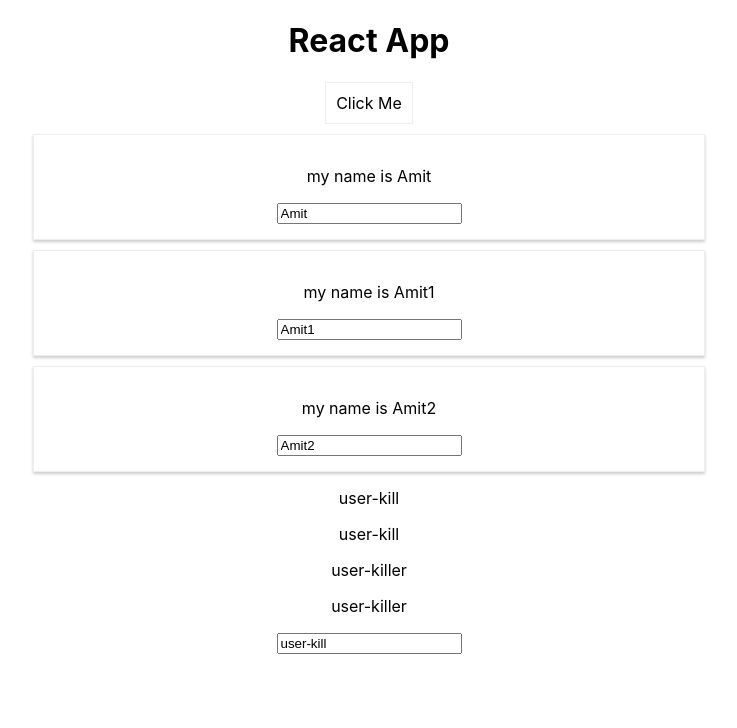
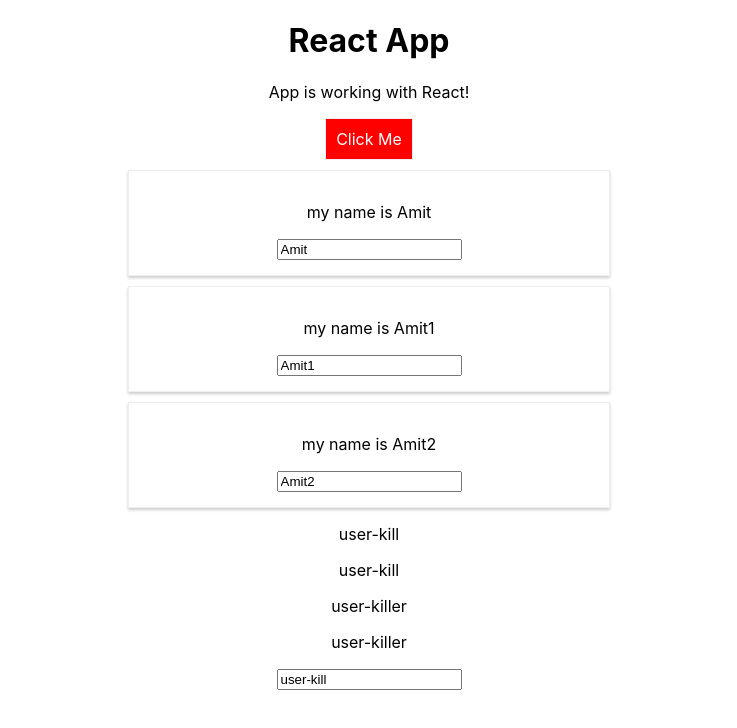
Before and after one commit to dev-amitkmishra/list_conditionals-react-app, a React (Create React App) app: page / in a window 1280 px wide. Both pictures are taken after a click on the button "Click Me". Shown: the top 728 px of the page, without its empty margins (271-1008 px from the left). Built offline with nearby package versions, Linux system fonts and the light colour scheme.

Commit message:
Radium uses for inline styling

```diff
--- a/package.json
+++ b/package.json
@@ -3,6 +3,7 @@
   "version": "0.1.0",
   "private": true,
   "dependencies": {
+    "radium": "^0.25.1",
     "react": "^16.6.3",
     "react-dom": "^16.6.3",
     "react-scripts": "2.1.1"
--- a/src/App.css
+++ b/src/App.css
@@ -2,31 +2,10 @@
   text-align: center;
 }
 
-.App-logo {
-  animation: App-logo-spin infinite 20s linear;
-  height: 40vmin;
+.red {
+  color: red;
 }
 
-.App-header {
-  background-color: #282c34;
-  min-height: 100vh;
-  display: flex;
-  flex-direction: column;
-  align-items: center;
-  justify-content: center;
-  font-size: calc(10px + 2vmin);
-  color: white;
+.bold {
+  font-weight: bold;
 }
-
-.App-link {
-  color: #61dafb;
-}
-
-@keyframes App-logo-spin {
-  from {
-    transform: rotate(0deg);
-  }
-  to {
-    transform: rotate(360deg);
-  }
-}
--- a/src/App.js
+++ b/src/App.js
@@ -3,6 +3,7 @@
 import Person from './Person/Person';
 import UserOutput from './UserOutput/UserOutput';
 import UserInput from './UserInput/UserInput';
+import Radium, {StyleRoot} from 'radium';
 
 class App extends Component {
   state = {
@@ -75,12 +76,17 @@
     this.setState({users: users});
   }
   render() {
-    const myStyle = {
-      background: '#fff',
+    const style = {
+      backgroundColor: 'green',
+      color: 'white',
       font: 'inherit',
       border: '1px solid #eee',
       padding: '10px',
-      cursor: 'pointer'
+      cursor: 'pointer',
+      ':hover': {
+        backgroundColor: 'lightgreen',
+        color: 'black'
+      }
     };
     let persons = null;
 
@@ -96,11 +102,26 @@
           <Person name={this.state.users[2].name}/> */}
         </div>
       )
+      style.backgroundColor = 'Red';
+      style[':hover'] = {
+        backgroundColor: 'salmon',
+        color: 'black'
+      }
+    }
+
+    let classes = [];
+    if (this.state.users.length <= 2) {
+      classes.push('red');
+    }
+    if (this.state.users.length <= 1) {
+      classes.push('bold');
     }
     return (
+      <StyleRoot>
         <div className="App">
           <h1>React App</h1>
-        <button style={myStyle} onClick={this.toggleEventHandler}>Click Me</button>
+          <p className={classes.join(' ')}>App is working with React!</p>
+          <button style={style} onClick={this.toggleEventHandler}>Click Me</button>
           {persons}
           <UserOutput username={this.state.username[0].name}/>
           <UserOutput username={this.state.username[1].name} />
@@ -110,8 +131,9 @@
             <p paragraphData={this.state.childContent}>sample text</p>
           </Person> */}
         </div>
+      </StyleRoot>
     );
   }
 }
 
-export default App;
+export default Radium(App);
--- a/src/Person/Person.js
+++ b/src/Person/Person.js
@@ -1,5 +1,6 @@
 import React from 'react';
 import './Person.css'
+import Radium from 'radium';
 
 // const Person = (props) => {
 //     console.log(props);
@@ -20,12 +21,17 @@
 // }
 
 const Person = (props) => {
+    const style = {
+        '@media (min-width: 500px)': {
+            width: '450px'
+        }
+    }
     return (
-        <div className="Person">
+        <div className="Person" style={style}>
             <p onClick={props.clickHandler}>my name is {props.name}</p>
             <input type="text" onChange={props.changeHandler} defaultValue={props.name}/>
         </div>
     )
 }
 
-export default Person;
+export default Radium(Person);
```
Lines whose indentation alone changed are shown as unchanged.
